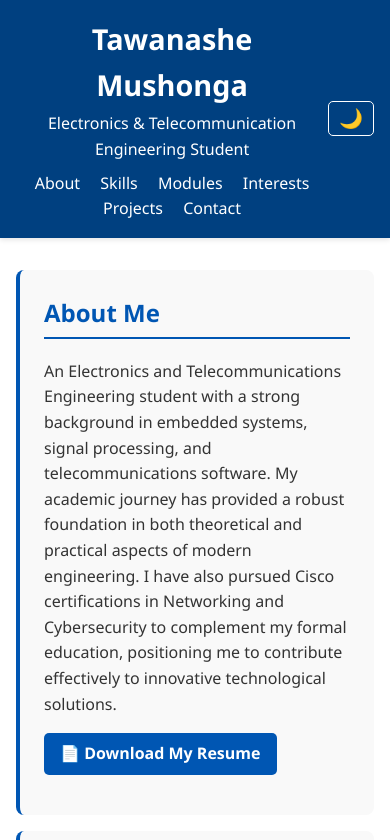
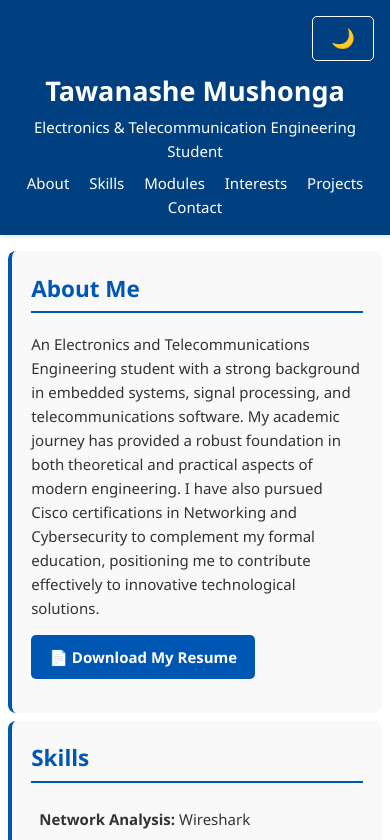
Before and after one commit to tawanashemushonga/tawanashemushonga.github.io, a plain HTML site: page index.html in a window 390 px wide. Shown: the top 840 px of the page. Drawn offline with Linux system fonts and the light colour scheme.

Commit message:
Update style.css

```diff
--- a/style.css
+++ b/style.css
@@ -4,6 +4,7 @@
   --accent-color: #0056b3;
   --card-bg: #f9f9f9;
   --header-bg: #004080;
+  --accent-color-translucent: rgba(0, 86, 179, 0.1);
 }
 
 body.dark-mode {
@@ -12,6 +13,7 @@ body.dark-mode {
   --accent-color: #4da6ff;
   --card-bg: #1e1e1e;
   --header-bg: #1a1a1a;
+  --accent-color-translucent: rgba(77, 166, 255, 0.1);
 }
 
 body {
@@ -59,11 +61,12 @@ header nav a {
   margin: 0 0.5rem;
   text-decoration: none;
   font-weight: 500;
-  transition: color 0.2s;
+  transition: color 0.2s, transform 0.2s;
 }
 
 header nav a:hover {
   color: var(--accent-color);
+  transform: translateY(-2px);
 }
 
 .btn {
@@ -74,12 +77,13 @@ header nav a:hover {
   border-radius: 5px;
   text-decoration: none;
   font-weight: bold;
-  transition: background-color 0.3s;
   border: none;
   cursor: pointer;
+  transition: background-color 0.3s, transform 0.3s;
 }
 
 .btn:hover {
+  transform: translateY(-2px);
   background-color: #004494;
 }
 
@@ -89,6 +93,9 @@ header nav a:hover {
   color: #fff;
   font-size: 1.2rem;
   padding: 5px 10px;
+  position: absolute;
+  top: 1rem;
+  right: 1rem;
 }
 
 main {
@@ -98,13 +105,21 @@ main {
 section {
   padding: 1.5rem;
   margin: 1rem auto;
-  max-width: 800px;
+  max-width: 960px; /* Increased width to reduce side space */
   background: var(--card-bg);
   border-radius: 8px;
   border-left: 4px solid var(--accent-color);
   opacity: 0;
   transform: translateY(20px);
-  transition: opacity 0.5s ease, transform 0.5s ease;
+  transition: opacity 0.6s ease, transform 0.6s ease, box-shadow 0.3s ease;
+}
+
+section:hover {
+    box-shadow: 0 5px 15px rgba(0, 0, 0, 0.08);
+}
+
+body.dark-mode section:hover {
+    box-shadow: 0 5px 20px rgba(0, 0, 0, 0.3);
 }
 
 section.visible {
@@ -126,11 +141,20 @@ ul {
 
 ul li {
     margin-bottom: 0.5rem;
+    padding: 0.3rem 0.5rem;
+    border-radius: 4px;
+    transition: transform 0.3s ease, background-color 0.3s ease;
+}
+
+ul li:hover {
+    transform: translateX(5px);
+    background-color: var(--accent-color-translucent);
 }
 
 .icon-list i {
   color: var(--accent-color);
-  margin-right: 0.5rem;
+  margin-right: 0.8rem;
+  width: 20px;
 }
 
 footer {
@@ -148,3 +172,48 @@ footer {
     display: none;
     z-index: 100;
 }
+
+/* --- Responsiveness --- */
+@media (max-width: 768px) {
+    header {
+        justify-content: center;
+    }
+    .toggle-theme {
+        position: relative;
+        top: 0;
+        right: 0;
+    }
+    h1 {
+        font-size: 1.6em;
+    }
+    section {
+        padding: 1.2rem;
+        margin: 0.8rem auto;
+    }
+}
+
+@media (max-width: 480px) {
+    body {
+        font-size: 15px;
+    }
+    header {
+        flex-direction: column;
+        gap: 0.5rem;
+    }
+    header .header-content {
+        order: 2;
+    }
+    .toggle-theme {
+        order: 1;
+        align-self: flex-end;
+    }
+    main {
+        padding: 0.5rem;
+    }
+    section {
+        margin: 0.5rem auto;
+    }
+    .btn {
+        padding: 10px 18px;
+    }
+}
```
